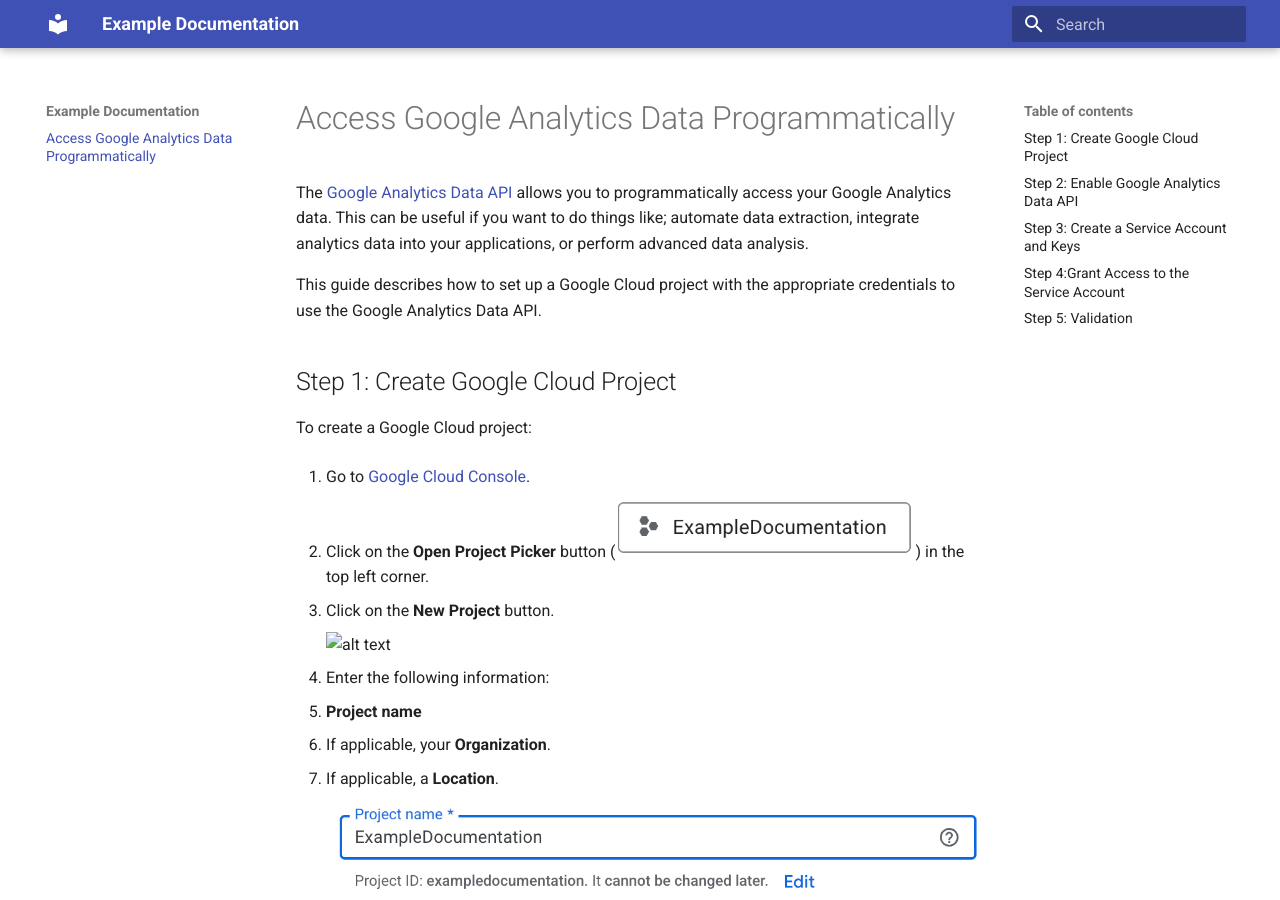
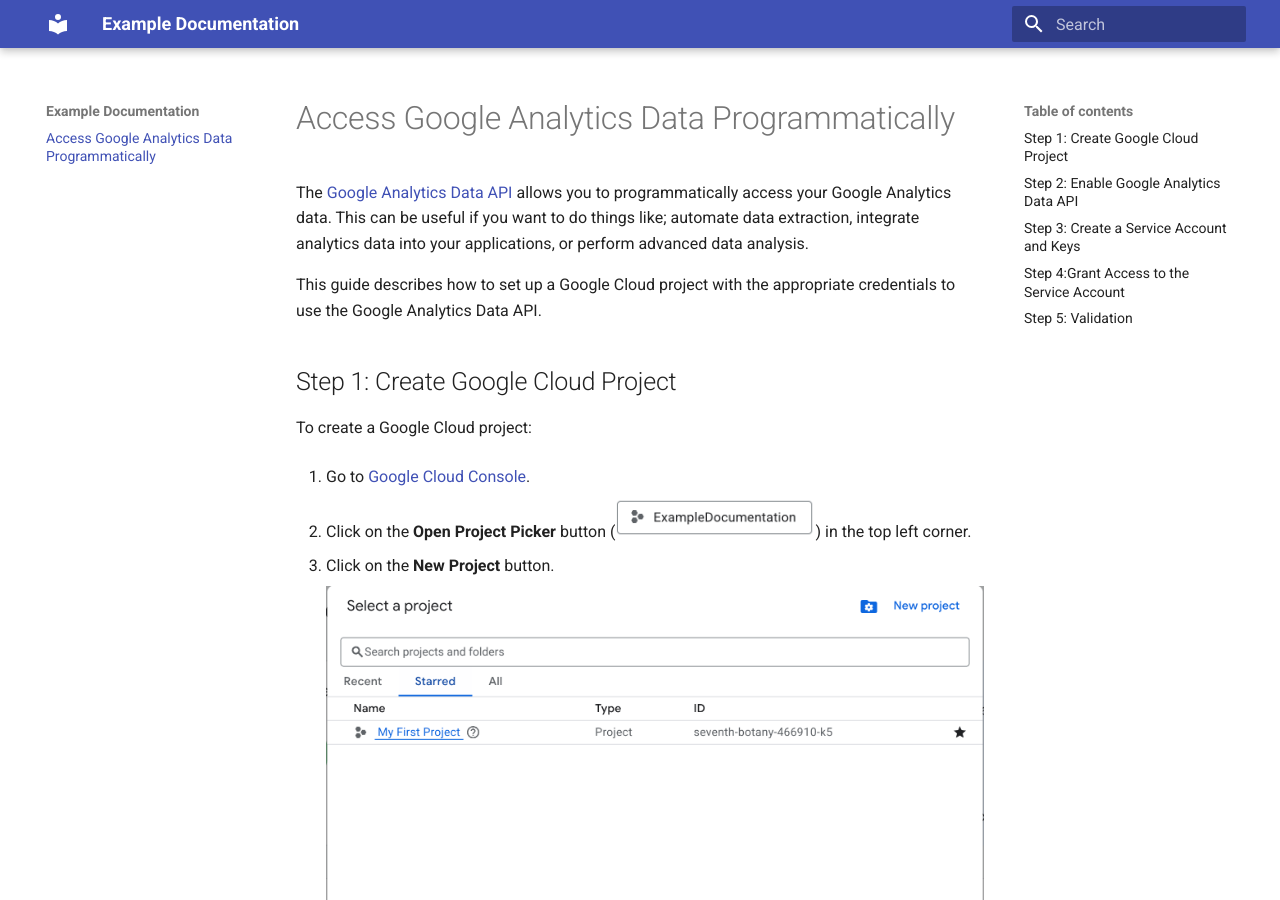
Before and after one commit to SannaBerg/docs-example, an MkDocs documentation site: the page built from docs/index.md, in a window 1280 px wide and 900 px high. Built offline with MkDocs 1.6.1 and Material for MkDocs 9.7.7, drawn with Linux system fonts in a browser that asks for light colours.

Commit message:
More editing.

```diff
--- a/docs/index.md
+++ b/docs/index.md
@@ -10,7 +10,7 @@
 
 1. Go to [Google Cloud Console](https://console.cloud.google.com/).
 
-2. Click on the **Open Project Picker** button (![alt text](images/open-project-picker-button.png){ width="300" }) in the top left corner.
+2. Click on the **Open Project Picker** button (![alt text](images/open-project-picker-button.png){ width="200" }) in the top left corner.
 
 3. Click on the **New Project** button.
 
```
Also changed, not shown: docs/images/select-a-project.png (added).
